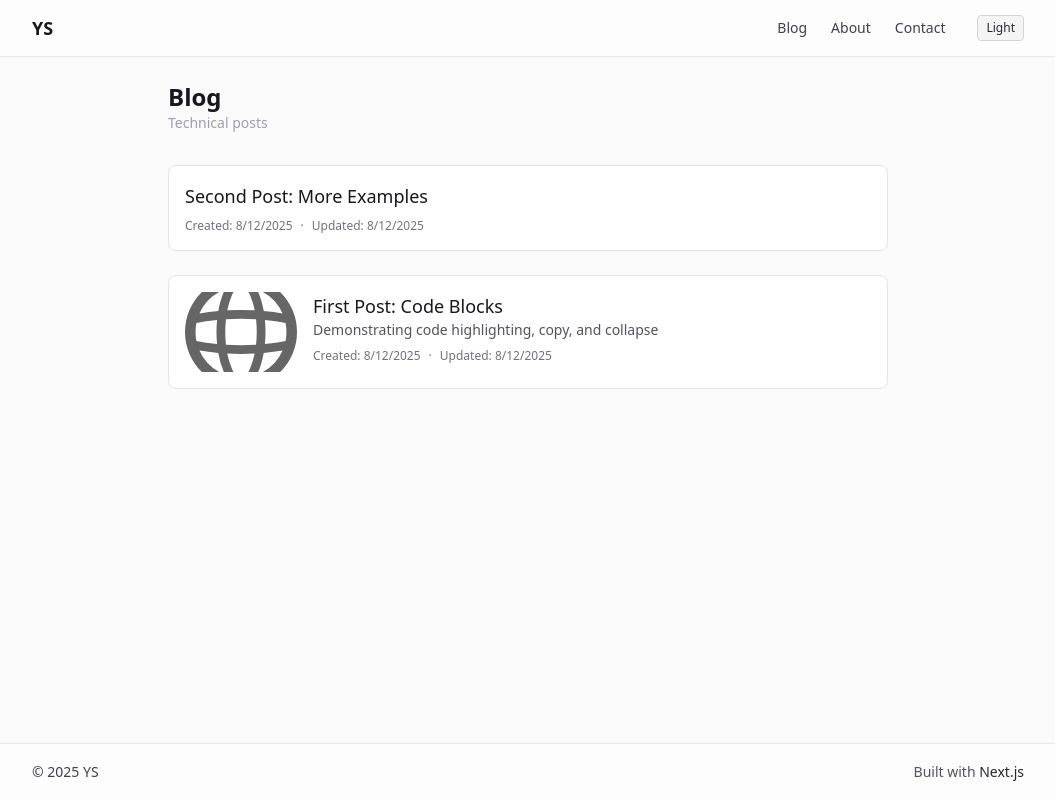
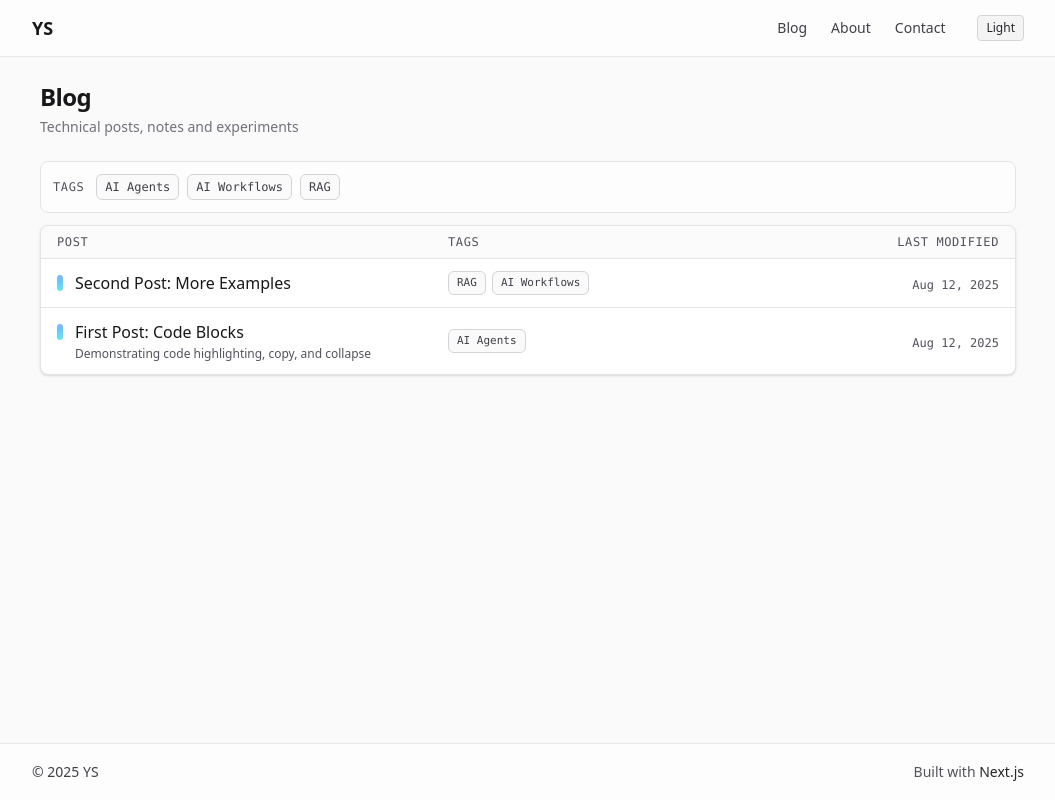
Before and after one commit to yadneshSalvi/yadnesh-personal-blog, a Next.js app: page /blog in a window 1280 px wide. Shown: the whole page, without its empty margins (112-1167 px from the left). Built offline with nearby package versions, Linux system fonts and the light colour scheme.

Commit message:
improve blog listing page

```diff
--- a/content/posts/first-post.mdx
+++ b/content/posts/first-post.mdx
@@ -4,6 +4,7 @@ subtitle: "Demonstrating code highlighting, copy, and collapse"
 image: "/globe.svg"
 createdAt: "2025-08-12T10:00:00.000Z"
 updatedAt: "2025-08-12T10:00:00.000Z"
+tags: ["AI Agents"]
 ---
 
 Welcome to my blog! Below are some code examples.
--- a/content/posts/second-post.mdx
+++ b/content/posts/second-post.mdx
@@ -2,6 +2,7 @@
 title: "Second Post: More Examples"
 createdAt: "2025-08-12T11:00:00.000Z"
 updatedAt: "2025-08-12T11:30:00.000Z"
+tags: ["RAG", "AI Workflows"]
 ---
 
 Minimal frontmatter using defaults for subtitle and image.
--- a/src/app/blog/page.tsx
+++ b/src/app/blog/page.tsx
@@ -1,47 +1,18 @@
-import Link from "next/link";
-import Image from "next/image";
 import { getAllPostsMeta } from "@/lib/posts";
+import BlogTable from "@/components/BlogTable";
 
 export const dynamic = "force-static";
 
 export default function BlogIndex() {
   const posts = getAllPostsMeta();
   return (
-    <main className="mx-auto max-w-3xl p-6 space-y-8">
-      <header>
-        <h1 className="text-2xl font-semibold">Blog</h1>
-        <p className="text-sm text-zinc-400">Technical posts</p>
+    <main className="mx-auto max-w-5xl p-6 space-y-6">
+      <header className="space-y-1">
+        <h1 className="text-2xl font-semibold tracking-tight">Blog</h1>
+        <p className="text-sm text-zinc-500 dark:text-zinc-400">Technical posts, notes and experiments</p>
       </header>
-      <ul className="space-y-6">
-        {posts.map((post) => (
-          <li key={post.slug} className="rounded-lg border border-zinc-200 bg-white p-4 dark:border-zinc-800 dark:bg-zinc-900/50">
-            <Link href={`/blog/${post.slug}`} className="block">
-              <div className="flex gap-4">
-                {post.image ? (
-                  <Image
-                    src={post.image}
-                    alt=""
-                    width={120}
-                    height={80}
-                    className="h-20 w-28 rounded object-cover"
-                  />
-                ) : null}
-                <div className="flex-1">
-                  <h2 className="text-lg font-medium text-zinc-900 dark:text-zinc-100">{post.title}</h2>
-                  {post.subtitle ? (
-                    <p className="text-sm text-zinc-600 dark:text-zinc-400">{post.subtitle}</p>
-                  ) : null}
-                  <div className="mt-2 text-xs text-zinc-500">
-                    <time dateTime={post.createdAt}>Created: {new Date(post.createdAt).toLocaleDateString()}</time>
-                    <span className="mx-2">·</span>
-                    <time dateTime={post.updatedAt}>Updated: {new Date(post.updatedAt).toLocaleDateString()}</time>
-                  </div>
-                </div>
-              </div>
-            </Link>
-          </li>
-        ))}
-      </ul>
+
+      <BlogTable posts={posts} />
     </main>
   );
 }
--- /dev/null
+++ b/src/components/BlogTable.tsx
@@ -0,0 +1,158 @@
+"use client";
+
+import Link from "next/link";
+import { useMemo, useState } from "react";
+import type { PostMeta } from "@/lib/posts";
+
+type BlogTableProps = {
+  posts: PostMeta[];
+};
+
+export default function BlogTable({ posts }: BlogTableProps) {
+  const allTags = useMemo(() => {
+    const tags = new Set<string>();
+    for (const post of posts) {
+      for (const tag of post.tags ?? []) {
+        if (tag) tags.add(tag);
+      }
+    }
+    return Array.from(tags).sort((a, b) => a.localeCompare(b));
+  }, [posts]);
+
+  const [selectedTags, setSelectedTags] = useState<string[]>([]);
+
+  const toggleTag = (tag: string) => {
+    setSelectedTags((prev) =>
+      prev.includes(tag) ? prev.filter((t) => t !== tag) : [...prev, tag]
+    );
+  };
+
+  const clearTags = () => setSelectedTags([]);
+
+  const filteredPosts = useMemo(() => {
+    if (selectedTags.length === 0) return posts;
+    return posts.filter((p) => {
+      const pTags = p.tags ?? [];
+      return selectedTags.every((t) => pTags.includes(t));
+    });
+  }, [posts, selectedTags]);
+
+  return (
+    <div className="space-y-3">
+      {allTags.length > 0 ? (
+        <div className="flex flex-wrap items-center gap-2 rounded-lg border border-zinc-200 bg-white/70 p-3 dark:border-zinc-800 dark:bg-zinc-900/40">
+          <span className="mr-1 select-none text-xs font-mono uppercase tracking-wider text-zinc-600 dark:text-zinc-400">
+            tags
+          </span>
+          <div className="flex flex-wrap gap-2">
+            {allTags.map((tag) => {
+              const isActive = selectedTags.includes(tag);
+              return (
+                <button
+                  key={tag}
+                  type="button"
+                  onClick={() => toggleTag(tag)}
+                  className={
+                    "rounded-md border px-2 py-1 text-xs transition-colors " +
+                    (isActive
+                      ? "border-blue-500/60 bg-blue-500/10 text-blue-700 hover:bg-blue-500/15 dark:border-blue-400/60 dark:bg-blue-400/10 dark:text-blue-300 dark:hover:bg-blue-400/20"
+                      : "border-zinc-300 bg-zinc-50 text-zinc-700 hover:bg-zinc-100 dark:border-zinc-700 dark:bg-zinc-900 dark:text-zinc-300 dark:hover:bg-zinc-800")
+                  }
+                >
+                  <span className="font-mono">{tag}</span>
+                </button>
+              );
+            })}
+          </div>
+          {selectedTags.length > 0 ? (
+            <button
+              type="button"
+              onClick={clearTags}
+              className="ml-auto rounded border border-zinc-300 px-2 py-1 text-xs text-zinc-700 hover:bg-zinc-100 dark:border-zinc-700 dark:text-zinc-300 dark:hover:bg-zinc-800"
+            >
+              clear
+            </button>
+          ) : null}
+        </div>
+      ) : null}
+
+      <div className="overflow-hidden rounded-lg border border-zinc-200 bg-white shadow-sm dark:border-zinc-800 dark:bg-zinc-900/40">
+        <div className="border-b border-zinc-200 bg-zinc-50/70 px-4 py-2 text-xs uppercase tracking-wider text-zinc-600 dark:border-zinc-800 dark:bg-zinc-900/60 dark:text-zinc-400">
+          <div className="grid grid-cols-[1fr_1fr_160px] items-center gap-3">
+            <span className="font-mono">post</span>
+            <span className="font-mono">tags</span>
+            <span className="font-mono text-right">last modified</span>
+          </div>
+        </div>
+
+        <ul className="divide-y divide-zinc-200 dark:divide-zinc-800">
+          {filteredPosts.map((post) => {
+            const updated = new Date(post.updatedAt);
+            const updatedLabel = updated.toLocaleDateString(undefined, {
+              year: "numeric",
+              month: "short",
+              day: "2-digit",
+            });
+            return (
+              <li key={post.slug} className="group">
+                <Link
+                  href={`/blog/${post.slug}`}
+                  className="block focus:outline-none focus-visible:ring-2 focus-visible:ring-blue-500/60"
+                >
+                  <div className="grid grid-cols-[1fr_1fr_160px] items-center gap-3 px-4 py-3 transition-colors hover:bg-zinc-50/70 dark:hover:bg-zinc-900/60">
+                    <div className="flex items-start gap-3">
+                      <div className="mt-1 h-4 w-1.5 rounded bg-gradient-to-b from-blue-500 to-cyan-400 opacity-60 transition-opacity group-hover:opacity-100" />
+                      <div className="min-w-0">
+                        <h2 className="truncate text-base font-medium text-zinc-900 group-hover:text-zinc-950 dark:text-zinc-100 dark:group-hover:text-white">
+                          {post.title}
+                        </h2>
+                        {post.subtitle ? (
+                          <p className="mt-0.5 line-clamp-2 text-xs text-zinc-600 dark:text-zinc-400">{post.subtitle}</p>
+                        ) : null}
+                      </div>
+                    </div>
+                    <div className="flex flex-wrap gap-1.5">
+                      {(post.tags ?? []).map((tag) => (
+                        <span
+                          key={tag}
+                          className="rounded-md border border-zinc-300 bg-zinc-50 px-2 py-0.5 text-[11px] text-zinc-700 dark:border-zinc-700 dark:bg-zinc-900 dark:text-zinc-300"
+                          onClick={(e) => {
+                            e.preventDefault();
+                            e.stopPropagation();
+                            toggleTag(tag);
+                          }}
+                        >
+                          <span className="font-mono">{tag}</span>
+                        </span>
+                      ))}
+                    </div>
+                    <div className="text-right">
+                      <time
+                        dateTime={post.updatedAt}
+                        className="font-mono text-xs text-zinc-600 dark:text-zinc-400"
+                        title={updated.toLocaleString()}
+                      >
+                        {updatedLabel}
+                      </time>
+                    </div>
+                  </div>
+                </Link>
+              </li>
+            );
+          })}
+          {filteredPosts.length === 0 ? (
+            <li className="px-4 py-6 text-center text-sm text-zinc-500 dark:text-zinc-400">
+              No posts match the selected tags.
+            </li>
+          ) : null}
+        </ul>
+      </div>
+
+      {selectedTags.length > 0 ? (
+        <p className="text-xs text-zinc-500 dark:text-zinc-400">
+          Showing {filteredPosts.length} of {posts.length} posts
+        </p>
+      ) : null}
+    </div>
+  );
+}
--- a/src/lib/posts.ts
+++ b/src/lib/posts.ts
@@ -11,6 +11,7 @@ export type PostMeta = {
   image?: string;
   createdAt: string;
   updatedAt: string;
+  tags?: string[];
 };
 
 const POSTS_DIR = path.join(process.cwd(), "content", "posts");
@@ -36,7 +37,10 @@ export function getAllPostsMeta(): PostMeta[] {
       const image = data.image ? String(data.image) : undefined;
       const createdAt = String(data.createdAt || new Date().toISOString());
       const updatedAt = String(data.updatedAt || createdAt);
-      const meta: PostMeta = { slug, title, subtitle, image, createdAt, updatedAt };
+      const tags = Array.isArray(data.tags)
+        ? data.tags.map((t: unknown) => String(t)).filter(Boolean)
+        : undefined;
+      const meta: PostMeta = { slug, title, subtitle, image, createdAt, updatedAt, tags };
       return meta;
     })
     .sort((a, b) => (a.createdAt < b.createdAt ? 1 : -1));
@@ -48,7 +52,14 @@ export async function getPostBySlug(slug: string): Promise<{ content: React.Reac
   const mdxPath = path.join(POSTS_DIR, `${slug}.mdx`);
   if (!fs.existsSync(mdxPath)) return null;
   const source = fs.readFileSync(mdxPath, "utf8");
-  const { content, frontmatter } = await compileMDX<{ title: string; subtitle?: string; image?: string; createdAt: string; updatedAt?: string }>({
+  const { content, frontmatter } = await compileMDX<{
+    title: string;
+    subtitle?: string;
+    image?: string;
+    createdAt: string;
+    updatedAt?: string;
+    tags?: string[];
+  }>({
     source,
     options: { parseFrontmatter: true },
     components: MDXComponents,
@@ -61,6 +72,9 @@ export async function getPostBySlug(slug: string): Promise<{ content: React.Reac
     image: frontmatter.image ? String(frontmatter.image) : undefined,
     createdAt: String(frontmatter.createdAt || new Date().toISOString()),
     updatedAt: String(frontmatter.updatedAt || frontmatter.createdAt || new Date().toISOString()),
+    tags: Array.isArray(frontmatter.tags)
+      ? frontmatter.tags.map((t) => String(t)).filter(Boolean)
+      : undefined,
   };
 
   return { content, meta };
```
